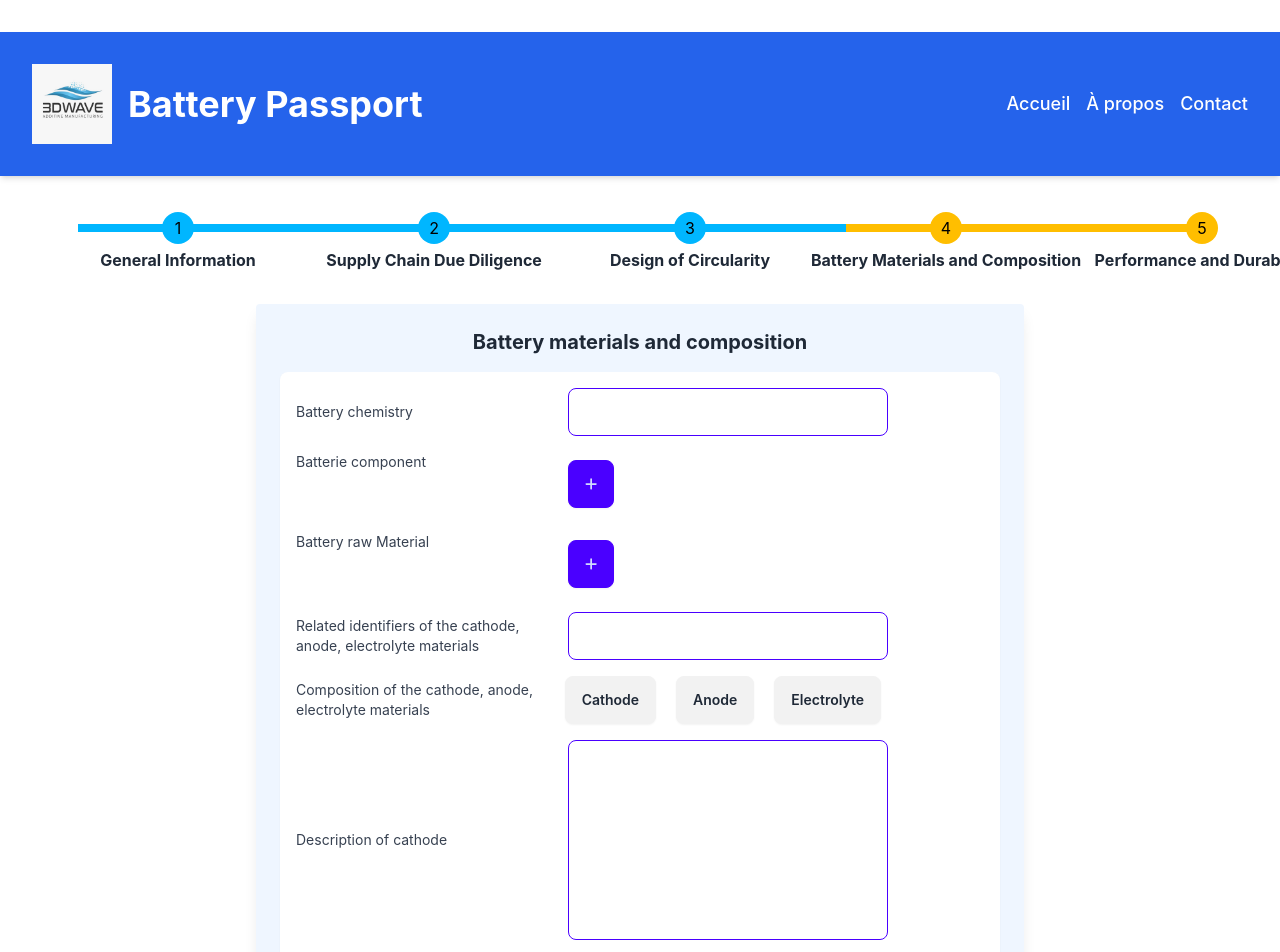
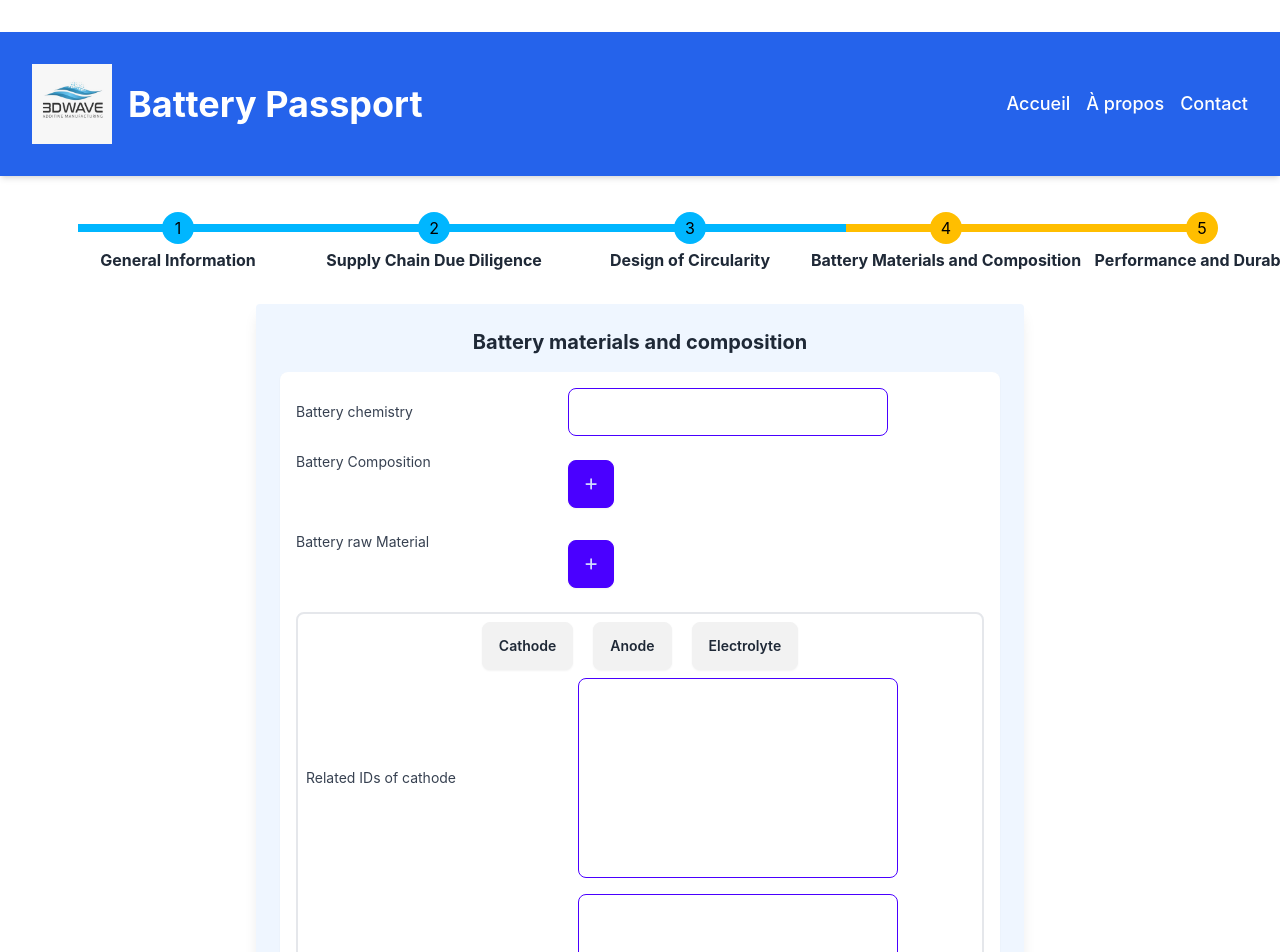
Before and after one commit to BacemJaza/BatteryForm, a React (Create React App) app in the folder battery-form/frontend/: page /batterymaterials in a window 1280 px wide. Shown: the top 952 px of the page. Built offline with nearby package versions, Linux system fonts and the light colour scheme; the HTML template or start-up script is replaced by a standard one.

Commit message:
update battery materials

```diff
--- a/battery-form/frontend/src/components/formComponents/batterymaterials.js
+++ b/battery-form/frontend/src/components/formComponents/batterymaterials.js
@@ -10,7 +10,6 @@ function FormulaireBatteryMaterials() {
   const [batteryPassportIdentification, setBatteryPassportIdentification] = useState('');
   const [batterieComponent, setBatterieComponent] = useState('');
   const [batteryRawMaterial, setBatteryRawMaterial] = useState('');
-  const [relatedIdentifiersOfTheCathodeAnodeElectrolyteMaterials, setRelatedIdentifiersOfTheCathodeAnodeElectrolyteMaterials] = useState('');
   const [compositionOfTheCathodeAnodeElectrolyteMaterials, setCompositionOfTheCathodeAnodeElectrolyteMaterials] = useState('');
   const [nameOfHazardousSubstances, setNameOfHazardousSubstances] = useState('');
   const [hazardClasses, setHazardClasses] = useState('');
@@ -24,8 +23,14 @@ function FormulaireBatteryMaterials() {
   const [showDescription, setShowDescription] = useState("cathode")
   const [hazCounter,setHazCounter] = useState(0)
   const [matCounter,setMatCounter] = useState(0)
+  const [compsCounter,setCompsCounter] = useState(0)
   const [hazSub,setHazSub] = useState([])
   const [rawMat,setRawMat] = useState([])
+  const [batteryComps,setBatteryComps] = useState([])
+  const [relatedIdCathode,setRelatedIdCathode] = useState("")
+  const [relatedIdAnode,setRelatedIdAnode] = useState("")
+  const [relatedIdElectrolyte,setRelatedIdElectrolyte] = useState("")
+
 
   const navigate = useNavigate();
 
@@ -34,20 +39,14 @@ function FormulaireBatteryMaterials() {
   };
 
   const handleBatterieComponentChange = (event) => {
-    setBatterieComponent(event.target.value);
+    setBatterieComponent(event.target.value)
   };
 
   const handleBatteryRawMaterialChange = (event) => {
+    console.log(event)
     setBatteryRawMaterial(event.target.value);
   };
 
-  const handleRelatedIdentifiersOfTheCathodeAnodeElectrolyteMaterialsChange = (event) => {
-    setRelatedIdentifiersOfTheCathodeAnodeElectrolyteMaterials(event.target.value);
-  };
-
-  const handleCompositionOfTheCathodeAnodeElectrolyteMaterialsChange = (event) => {
-    setCompositionOfTheCathodeAnodeElectrolyteMaterials(event.target.value);
-  };
 
   const handleNameOfHazardousSubstancesChange = (event) => {
     setNameOfHazardousSubstances(event.target.value);
@@ -88,13 +87,21 @@ function FormulaireBatteryMaterials() {
   const handleElectrolyteDescription = (event)=>{
     setElectrolyteDescription(event.target.value)
   }
+  const handleCathodeId = (event)=>{
+    setRelatedIdCathode(event.target.value)
+  }
+  const handleAnodeId = (event)=>{
+    setRelatedIdAnode(event.target.value)
+  }
+  const handleElectrolyteId = (event)=>{
+    setRelatedIdElectrolyte(event.target.value)
+  }
   const handleSubmit = (event) => {
     event.preventDefault();
     console.log('Submitted:', {
       batteryPassportIdentification,
       batterieComponent,
       batteryRawMaterial,
-      relatedIdentifiersOfTheCathodeAnodeElectrolyteMaterials,
       compositionOfTheCathodeAnodeElectrolyteMaterials,
       nameOfHazardousSubstances,
       hazardClasses,
@@ -128,6 +135,12 @@ function FormulaireBatteryMaterials() {
     setMatCounter(matCounter+1)
     rawMat.push(matCounter)
     setRawMat(rawMat)
+  }
+  const addInputComps = (event) =>{
+    setCompsCounter(compsCounter+1)
+    batteryComps.push(compsCounter)
+    setBatteryComps(batteryComps)
+    console.log(batteryComps)
   }
 
   const [tooltip, setTooltip] = useState({
@@ -178,24 +191,22 @@ function FormulaireBatteryMaterials() {
              <label
                  htmlFor="batteryPassportIdentification"
                  className="text-sm text-gray-700 w-64 cursor-pointer"
-                 onMouseEnter={() => handleMouseEnter('Nameofhazardoussubstances')}
-                 onMouseLeave={() => handleMouseLeave('Nameofhazardoussubstances')}
   >
-                Batterie component
+                Battery Composition
               {/* {tooltip.Nameofhazardoussubstances && (
               <span className="absolute top-0 -left-56 w-48 mt-2 p-2 bg-gray-200 text-black text-sm rounded-md shadow-lg">
-              "Hazardous substances" (No 20.a-e): Name (agreed substance nomenclature, e.g. IUPAC or chemical name) all hazardous substance (as “any substance that poses a threat to human health and the environment”). Suggested above 0.1 % weight by weight
-              </span>
+               Raw materials being economically important and vulnerable to supply disruption. List of the Commission is subject to updating, at least every three years to reflect production, market and technological developments. The latest list will be made available via the Raw Materials Information System (RMIS) of the EU Science Hub. In the battery passport, all critical raw materials above a concentration of 0.1 % weight by weight within each (sub)-component of the battery should be specified in an aggregated way for the entire battery.
+               </span>
                )} */}
                 </label>
                 <div className='flex flex-col'>
-                {hazSub.map((item,key)=>
+                {batteryComps.map((item,key)=>
                 <div key={key}>
                   <input
                 type="text"
 
-                value={nameOfHazardousSubstances}
-                onChange={handleNameOfHazardousSubstancesChange}
+                value={batterieComponent}
+                onChange={handleBatterieComponentChange}
                 className="input input-bordered input-primary mb-2"
                 required
               />
@@ -203,15 +214,13 @@ function FormulaireBatteryMaterials() {
 
                 )}
 
-                <button type='button' className="btn btn-primary w-fit m-2 flex mx-auto" onClick={addInputHazSub}><FontAwesomeIcon icon={faPlus} /></button>
+                <button type='button' className="btn btn-primary w-fit m-2 flex mx-auto" onClick={addInputComps}><FontAwesomeIcon icon={faPlus} /></button>
                 </div>
               </div>
             <div className="flex space-x-4 relative">
              <label
                  htmlFor="batteryPassportIdentification"
                  className="text-sm text-gray-700 w-64 cursor-pointer"
-                 onMouseEnter={() => handleMouseEnter('Nameofhazardoussubstances')}
-                 onMouseLeave={() => handleMouseLeave('Nameofhazardoussubstances')}
   >
                 Battery raw Material
               {tooltip.Nameofhazardoussubstances && (
@@ -238,53 +247,84 @@ function FormulaireBatteryMaterials() {
                 <button type='button' className="btn btn-primary w-fit m-2 flex mx-auto" onClick={addInputRawMat}><FontAwesomeIcon icon={faPlus} /></button>
                 </div>
               </div>
-            <div className="flex items-center space-x-4 relative">
-             <label
-                 htmlFor="batteryPassportIdentification"
-                 className="text-sm text-gray-700 w-64 cursor-pointer"
-                 onMouseEnter={() => handleMouseEnter('Relatedidentifiers')}
-                 onMouseLeave={() => handleMouseLeave('Relatedidentifiers')}
-  >Related identifiers of the cathode, anode, electrolyte materials
-              {tooltip.Relatedidentifiers && (
-              <span className="absolute top-0 -left-56 w-48 mt-2 p-2 bg-gray-200 text-black text-sm rounded-md shadow-lg">
-               "Component materials used" (No. 17.a-c): CAS numbers of the materials (as a composition of substances) in cathode, anode, electrolyte.
-              </span>
-               )}
-                </label>
-              <input
-                type="text"
-                id="relatedIdentifiersOfTheCathodeAnodeElectrolyteMaterials"
-                value={relatedIdentifiersOfTheCathodeAnodeElectrolyteMaterials}
-                onChange={handleRelatedIdentifiersOfTheCathodeAnodeElectrolyteMaterialsChange}
-                className="input input-bordered input-primary w-full max-w-xs"
-                required
-              />
-            </div>
-            <div className="flex items-center space-x-4">
-              <label htmlFor="compositionOfTheCathodeAnodeElectrolyteMaterials" className="text-sm text-gray-700 w-64">Composition of the cathode, anode, electrolyte materials</label>
-              <div className='flex gap-5 justify-center w-[45%]'>
+            <div className='flex flex-col border-2 p-2 rounded-lg'>
+            <div className="flex flex-col items-center space-x-4">
+            <div className='flex gap-5 justify-center pb-2'>
                 <button className='btn' type="button" id='cathode' onClick={handleShowDescription}>Cathode</button>
                 <button className='btn' type="button" id='anode' onClick={handleShowDescription}>Anode</button>
                 <button className='btn' type="button" id='electrolyte' onClick={handleShowDescription}>Electrolyte</button>
               </div>
+
             </div>
             {showDescription=="cathode"&&
-             <div className="flex items-center space-x-4">
-             <label className="text-sm text-gray-700 w-64">Description of {showDescription}</label>
+             <div className='flex flex-col justify-center'>
+             <div className="flex items-center space-x-4 pb-4">
+             <label htmlFor="compositionOfTheCathodeAnodeElectrolyteMaterials" className="text-sm text-gray-700 w-64">Related IDs of {showDescription}</label>
              <textarea
+              type="text"
+              id={`${showDescription}Description`}
+              value={relatedIdCathode}
+              onChange={handleCathodeId}
+              className="input input-bordered input-primary w-full max-w-xs h-[200px] p-2 resize-none"
+              required
+            />
+          </div>
+          <div className="flex items-center space-x-4">
+          <label htmlFor="compositionOfTheCathodeAnodeElectrolyteMaterials" className="text-sm text-gray-700 w-64">Composition of {showDescription}</label>
+             <textarea
+              type="text"
+              id={`${showDescription}Description`}
+              value={cathodeDescription}
+              onChange={handleCathodeDescription}
+              className="input input-bordered input-primary w-full max-w-xs h-[200px] p-2 resize-none"
+              required
+            />
+          </div>
+           </div>
+            }
+            {showDescription=="electrolyte"&&
+            <div className='flex flex-col justify-center'>
+              <div className="flex items-center space-x-4 pb-4">
+              <label htmlFor="compositionOfTheCathodeAnodeElectrolyteMaterials" className="text-sm text-gray-700 w-64">Related IDs of {showDescription}</label>
+              <textarea
                type="text"
                id={`${showDescription}Description`}
-               value={cathodeDescription}
-               onChange={handleCathodeDescription}
+               value={relatedIdElectrolyte}
+               onChange={handleElectrolyteId}
                className="input input-bordered input-primary w-full max-w-xs h-[200px] p-2 resize-none"
                required
              />
            </div>
+           <div className="flex items-center space-x-4">
+           <label htmlFor="compositionOfTheCathodeAnodeElectrolyteMaterials" className="text-sm text-gray-700 w-64">Composition of {showDescription}</label>
+              <textarea
+               type="text"
+               id={`${showDescription}Description`}
+               value={electrolyteDescription}
+               onChange={handleElectrolyteDescription}
+               className="input input-bordered input-primary w-full max-w-xs h-[200px] p-2 resize-none"
+               required
+             />
+           </div>
+            </div>
+
             }
             {showDescription=="anode"&&
-             <div className="flex items-center space-x-4">
-             <label className="text-sm text-gray-700 w-64">Description of {showDescription}</label>
-             <textarea
+            <div className='flex flex-col justify-center'>
+              <div className="flex items-center space-x-4 pb-4">
+              <label htmlFor="compositionOfTheCathodeAnodeElectrolyteMaterials" className="text-sm text-gray-700 w-64">Related IDs of {showDescription}</label>
+              <textarea
+               type="text"
+               id={`${showDescription}Description`}
+               value={relatedIdAnode}
+               onChange={handleAnodeId}
+               className="input input-bordered input-primary w-full max-w-xs h-[200px] p-2 resize-none"
+               required
+             />
+           </div>
+           <div className="flex items-center space-x-4">
+           <label htmlFor="compositionOfTheCathodeAnodeElectrolyteMaterials" className="text-sm text-gray-700 w-64">Composition of {showDescription}</label>
+              <textarea
                type="text"
                id={`${showDescription}Description`}
                value={anodeDescription}
@@ -293,20 +333,11 @@ function FormulaireBatteryMaterials() {
                required
              />
            </div>
+            </div>
+
             }
-            {showDescription=="electrolyte"&&
-             <div className="flex items-center space-x-4">
-             <label className="text-sm text-gray-700 w-64">Description of {showDescription}</label>
-             <textarea
-               type="text"
-               id={`${showDescription}Description`}
-               value={electrolyteDescription}
-               onChange={handleElectrolyteDescription}
-               className="input input-bordered input-primary w-full max-w-xs h-[200px] p-2 resize-none"
-               required
-             />
-           </div>
-            }
+            </div>
+
 
            <div className="flex space-x-4 relative">
              <label
```
